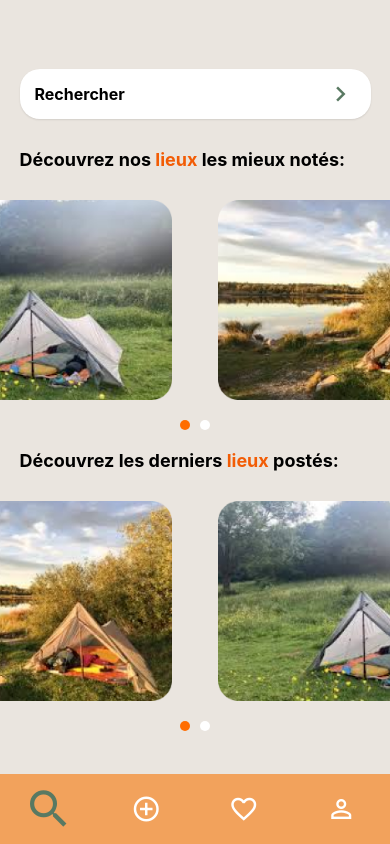
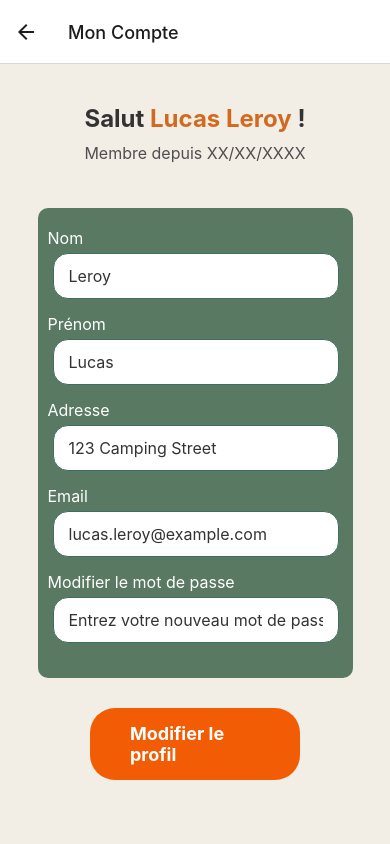
Before and after one commit to lucasleroyy/IWA_Campseeker_IG5, a React Native app: screen /MonCompte in a window 390 px wide. Built offline with nearby package versions, Linux system fonts and the light colour scheme.

Commit message:
ajout Page Mon_Compte_user

```diff
--- a/src/App_navigation.js
+++ b/src/App_navigation.js
@@ -19,6 +19,7 @@ import LieuAdmin from './pages/Admin/Lieu_admin';
 import SupportAdmin from './pages/Admin/Support_admin';
 import Parametres from './pages/Parametres';
 import FAQUser from './pages/faq_user'; // Import correct pour faq_user
+import MonCompteUser from './pages/Mon_compte_user';
 
 const Stack = createStackNavigator();
 
@@ -89,6 +90,11 @@ const AppNavigator = () => {
           options={{ headerShown: true, headerBackTitle: 'Retour', title: 'Accueil Admin', }}
         />
         <Stack.Screen
+        name="MonCompte"
+        component={MonCompteUser}
+        options={{ headerShown: true, title: 'Mon Compte' }}
+        />
+        <Stack.Screen
           name="ListeLieuxCommentaireAdmin"
           component={ListeLieuxCommentaireAdmin}
           options={{ headerShown: true, headerBackTitle: 'Retour', title: 'Les Lieux', }}
--- /dev/null
+++ b/src/Pages/Mon_compte_user.js
@@ -0,0 +1,173 @@
+import React, { useState } from 'react';
+import { View, Text, StyleSheet, TouchableOpacity, TextInput, ScrollView } from 'react-native';
+import BoiteVerte from '../components/Boite_verte';
+import Bouton from '../components/Bouton';
+import { useNavigation } from '@react-navigation/native';
+
+const MonCompteUser = () => {
+  const navigation = useNavigation();
+
+  // États pour les données utilisateur pré-remplies
+  const [name, setName] = useState("Leroy");
+  const [firstName, setFirstName] = useState("Lucas");
+  const [address, setAddress] = useState("123 Camping Street");
+  const [email, setEmail] = useState("lucas.leroy@example.com");
+  const [password, setPassword] = useState("");
+
+  // Fonction pour gérer la sauvegarde du profil
+  const handleSaveProfile = () => {
+    console.log("Profil modifié :", { name, firstName, address, email, password });
+    alert("Profil modifié !");
+  };
+
+  return (
+    <ScrollView contentContainerStyle={styles.container}>
+      <View style={styles.header}>
+        <Text style={styles.greeting}>
+          Salut <Text style={styles.username}>Lucas Leroy</Text> !
+        </Text>
+        <Text style={styles.memberSince}>Membre depuis XX/XX/XXXX</Text>
+      </View>
+
+      <BoiteVerte style={styles.box}>
+        <View style={styles.fieldContainer}>
+          <Text style={styles.label}>Nom</Text>
+          <TextInput
+            style={styles.input}
+            value={name}
+            onChangeText={setName}
+            placeholder="Entrez votre nom"
+          />
+        </View>
+
+        <View style={styles.fieldContainer}>
+          <Text style={styles.label}>Prénom</Text>
+          <TextInput
+            style={styles.input}
+            value={firstName}
+            onChangeText={setFirstName}
+            placeholder="Entrez votre prénom"
+          />
+        </View>
+
+        <View style={styles.fieldContainer}>
+          <Text style={styles.label}>Adresse</Text>
+          <TextInput
+            style={styles.input}
+            value={address}
+            onChangeText={setAddress}
+            placeholder="Entrez votre adresse"
+          />
+        </View>
+
+        <View style={styles.fieldContainer}>
+          <Text style={styles.label}>Email</Text>
+          <TextInput
+            style={styles.input}
+            value={email}
+            onChangeText={setEmail}
+            placeholder="Entrez votre email"
+            keyboardType="email-address"
+          />
+        </View>
+
+        <View style={styles.fieldContainer}>
+          <Text style={styles.label}>Modifier le mot de passe</Text>
+          <TextInput
+            style={styles.input}
+            placeholder="Entrez votre nouveau mot de passe"
+            value={password}
+            onChangeText={setPassword}
+            secureTextEntry={true}
+          />
+        </View>
+      </BoiteVerte>
+
+      <TouchableOpacity
+        onPress={handleSaveProfile}
+        style={styles.button}>
+        <Text style={styles.buttonText}>Modifier le profil</Text>
+      </TouchableOpacity>
+    </ScrollView>
+  );
+};
+
+const styles = StyleSheet.create({
+  container: {
+    flexGrow: 1,
+    backgroundColor: '#F2EDE5',
+    alignItems: 'center',
+    paddingVertical: 40,
+    paddingHorizontal: 20,
+  },
+  header: {
+    alignItems: 'center',
+    marginBottom: 20,
+  },
+  greeting: {
+    fontSize: 24,
+    fontWeight: 'bold',
+    color: '#333333',
+    textAlign: 'center',
+  },
+  username: {
+    color: '#D2691E',
+  },
+
+  spacing: {
+    height: 145,
+  },
+
+  memberSince: {
+    fontSize: 16,
+    color: '#4F4F4F',
+    textAlign: 'center',
+    marginTop: 10, // Ajout d'un espace entre les deux textes
+    marginBottom: 25,
+  },
+  box: {
+    width: '100%',
+    padding: 20,
+    borderRadius: 15,
+    backgroundColor: '#3E6D61',
+    marginBottom: 20,
+  },
+  fieldContainer: {
+    marginBottom: 15,
+  },
+  label: {
+    fontSize: 16,
+    color: '#FFFFFF',
+    marginBottom: 5,
+    paddingLeft: 10, // Décalage du label vers la droite
+  },
+  input: {
+    width: '91%', // Réduction de la largeur pour décaler le champ légèrement à droite
+    backgroundColor: '#FFFFFF',
+    borderRadius: 15,
+    paddingHorizontal: 15,
+    paddingVertical: 12,
+    fontSize: 16,
+    color: '#333333',
+    borderWidth: 1,
+    borderColor: '#3E6D61',
+    marginLeft: 15, // Ajustement du décalage pour un meilleur alignement
+  },
+  button: {
+    marginTop: 30,
+    backgroundColor: '#F25C05',
+    paddingVertical: 15,
+    paddingHorizontal: 40,
+    borderRadius: 25,
+    alignItems: 'center',
+    marginVertical: 20,
+    width: '60%',
+  },
+  buttonText: {
+    color: '#FFFFFF',
+    fontSize: 18,
+    fontWeight: 'bold',
+  },
+});
+
+export default MonCompteUser;
```
